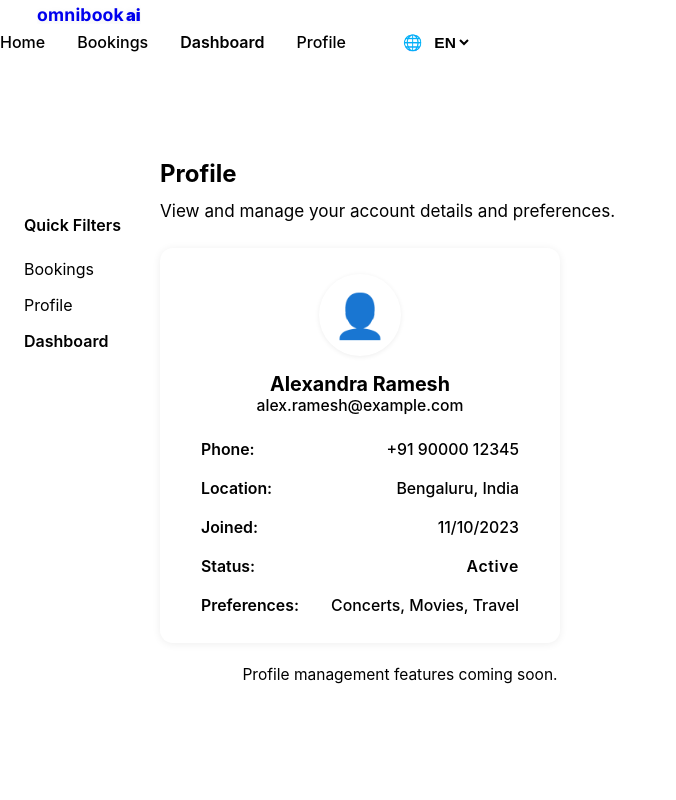
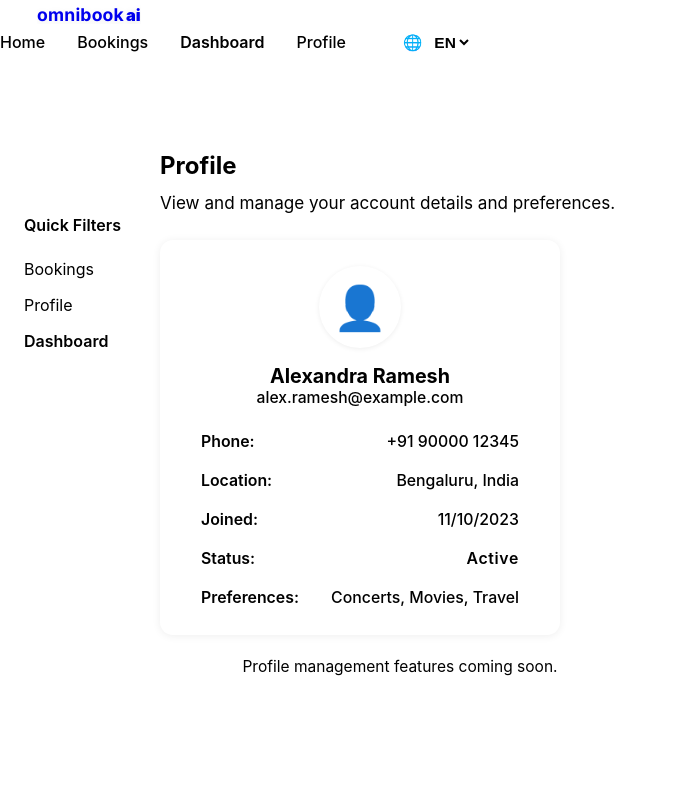
Before and after one commit to Workflow-Manager-admin/omnibook-ai-16339-5bd977bd, a React (Create React App) app in the folder omnibook_ai/: page /profile in a window 1280 px wide. Shown: the top 800 px of the page, without its empty margins (0-676 px from the left). Built offline with nearby package versions, Linux system fonts and the light colour scheme; the HTML template or start-up script is replaced by a standard one.

Commit message:
Auto-commit: Changes as of 2025-05-29T10:14:02.395909+00:00

```diff
--- a/omnibook_ai/src/pages/ProfilePage.js
+++ b/omnibook_ai/src/pages/ProfilePage.js
@@ -18,7 +18,7 @@ function ProfilePage() {
   };
 
   return (
-    <div className="container" style={{ marginTop: 40, maxWidth: 480 }}>
+    <div className="container" style={{ marginTop: 32, maxWidth: 480 }}>
       <div
         style={{
           fontWeight: 700,
```
